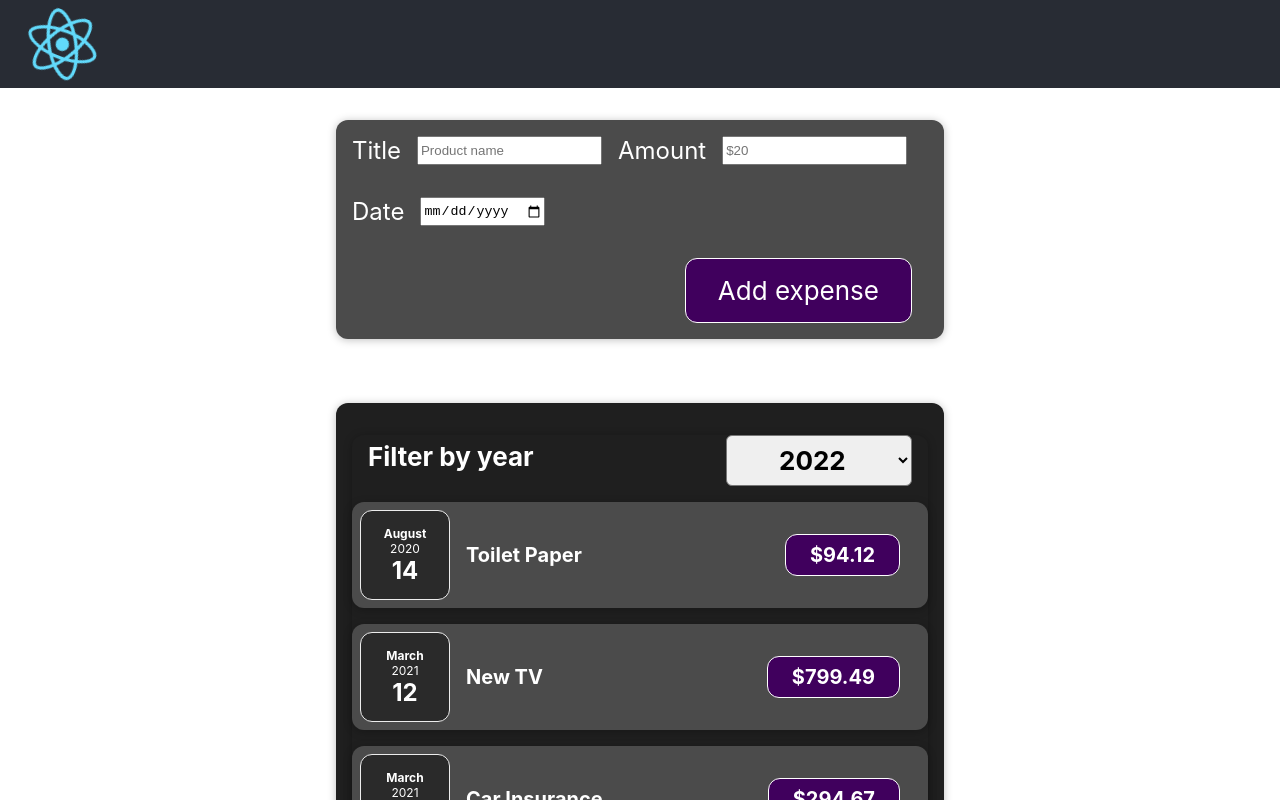
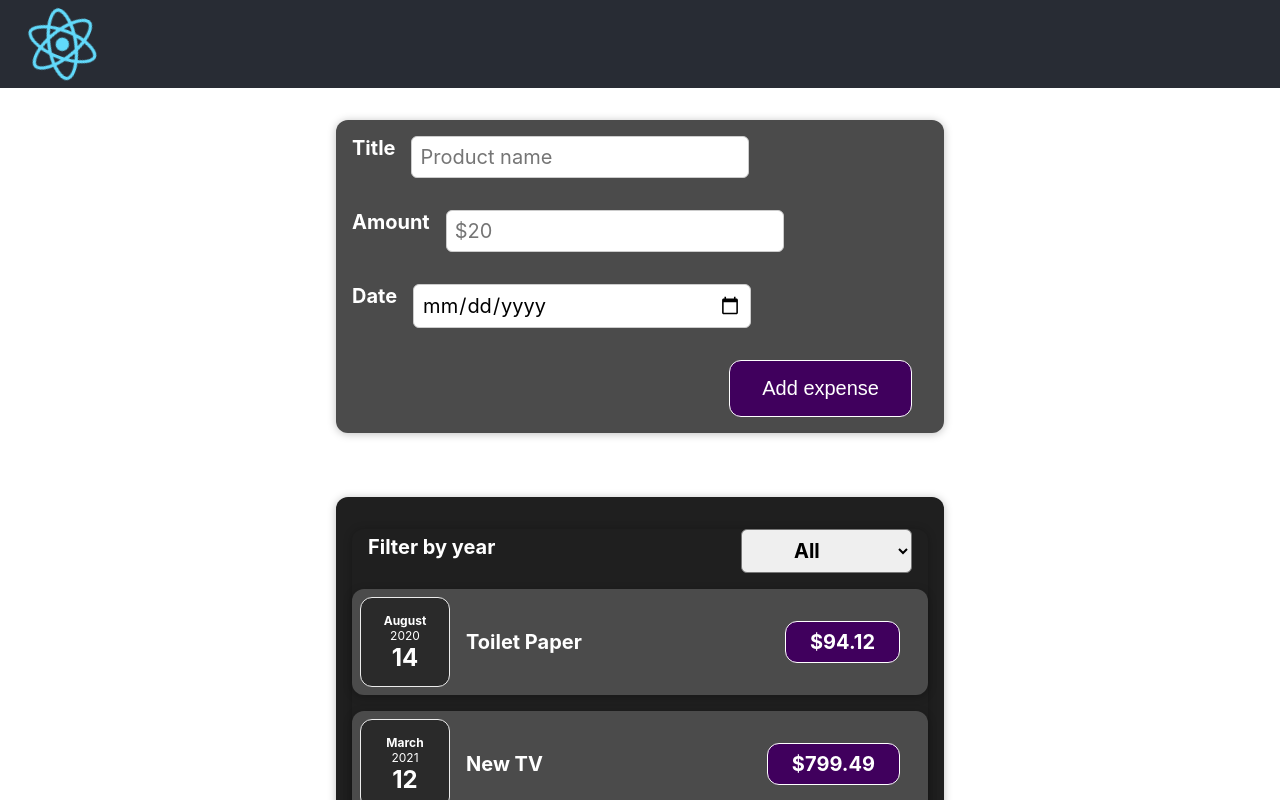
Before and after one commit to LStojanovski7/react-app, a React (Create React App) app: page / in a window 1280 px wide. Shown: the top 800 px of the page. Built offline with nearby package versions, Linux system fonts and the light colour scheme.

Commit message:
Implemented filter

```diff
--- a/src/components/ExpenseFilter/ExpenseFilter.css
+++ b/src/components/ExpenseFilter/ExpenseFilter.css
@@ -9,6 +9,7 @@
   align-items: center;
   justify-content: space-between;
   margin: 1rem 0;
+  font-size: 1.25rem;
 }
 
 .expenses-filter label {
--- a/src/components/ExpenseFilter/ExpenseFilter.js
+++ b/src/components/ExpenseFilter/ExpenseFilter.js
@@ -1,8 +1,14 @@
 import "./ExpenseFilter.css";
 
 const ExpenseFilter = (props) => {
+  const { onChangeFilter } = props;
+
   const filterChangeHandler = (event) => {
-    props.onChangeFilter(event.target.value);
+    const filter = {
+      date: event.target.value,
+      price: "",
+    };
+    onChangeFilter(filter);
   };
 
   return (
@@ -10,6 +16,7 @@ const ExpenseFilter = (props) => {
       <div className="expenses-filter__control">
         <label className="label">Filter by year</label>
         <select className="select" onChange={filterChangeHandler}>
+          <option value="all">All</option>
           <option value="2022">2022</option>
           <option value="2021">2021</option>
           <option value="2020">2020</option>
--- a/src/components/ExpenseForm/ExpenseForm.css
+++ b/src/components/ExpenseForm/ExpenseForm.css
@@ -5,16 +5,16 @@
   margin-bottom: 1rem;
   text-align: left;
   color: white;
-  font-size: 1.5rem;
+  font-size: 1.25rem;
 }
 
-.new-expense__control label {
+.new-expense__controls label {
   font-weight: bold;
   margin-bottom: 0.5rem;
   display: block;
 }
 
-.new-expense__control input {
+.new-expense__controls input {
   font: inherit;
   padding: 0.5rem;
   border-radius: 6px;
--- a/src/components/Expenses/Expenses.js
+++ b/src/components/Expenses/Expenses.js
@@ -7,17 +7,32 @@ import { ToastContainer, toast } from "react-toastify";
 import "react-toastify/dist/ReactToastify.css";
 
 import "./Expense.css";
-import { useEffect } from "react";
+import { useEffect, useState } from "react";
 
 function Expenses(props) {
-  const filterChangeHandler = (event) => {};
   const { items } = props;
+
+  const [itemRows, setItems] = useState(items);
+
+  const filterChangeHandler = (filter) => {
+    if (filter.date !== "all") {
+      const date = new Date(filter.date);
+      const expenses = items.filter((item) => item.date.getFullYear() === date.getFullYear());
+      setItems(expenses);
+    } else {
+      setItems(items);
+    }
+  };
+
+  useEffect(() => {
+    setItems(items);
+  }, [items]);
 
   return (
     <div className="expenses">
       <Card>
         <ExpenseFilter onChangeFilter={filterChangeHandler} />
-        {items.map((expense) => (
+        {itemRows.map((expense) => (
           <ExpenseItem key={expense.id} title={expense.title} amount={expense.amount} date={expense.date} />
         ))}
       </Card>
--- a/src/components/NewExpense/NewExpense.css
+++ b/src/components/NewExpense/NewExpense.css
@@ -10,7 +10,7 @@
 }
 
 .new-expense button {
-  font: inherit;
+  font-size: 1.25rem;
   cursor: pointer;
   padding: 1rem 2rem;
   border: 1px solid white;
```
Also changed, not shown: 1 other file (tests, documents, lock files or other folders).
